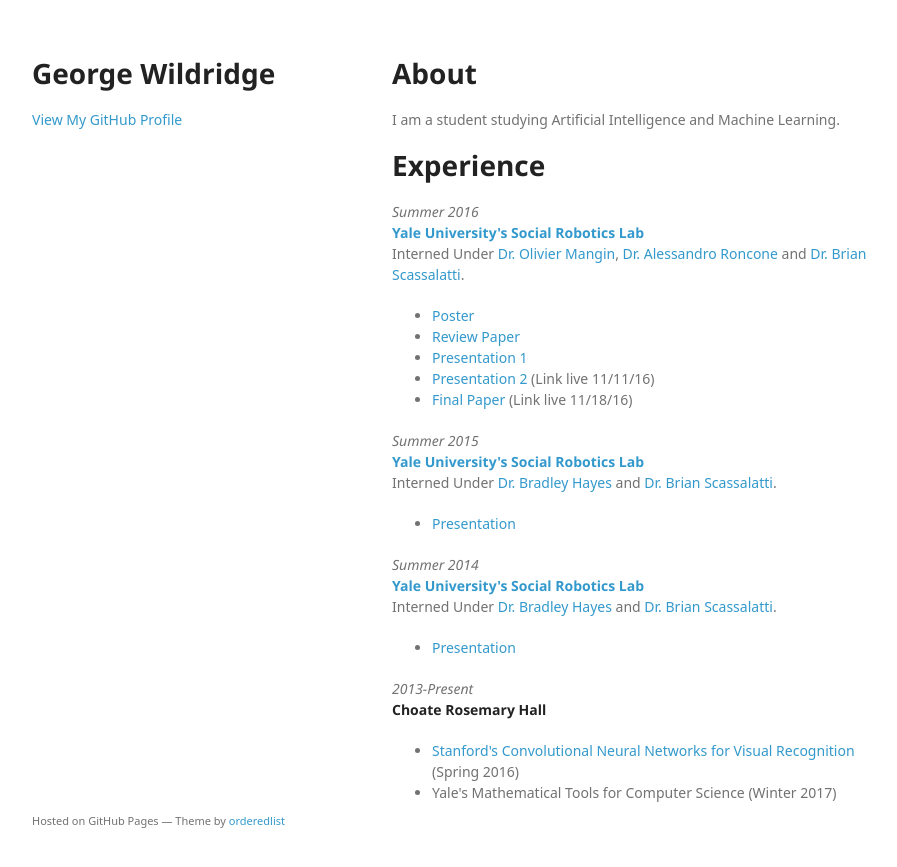
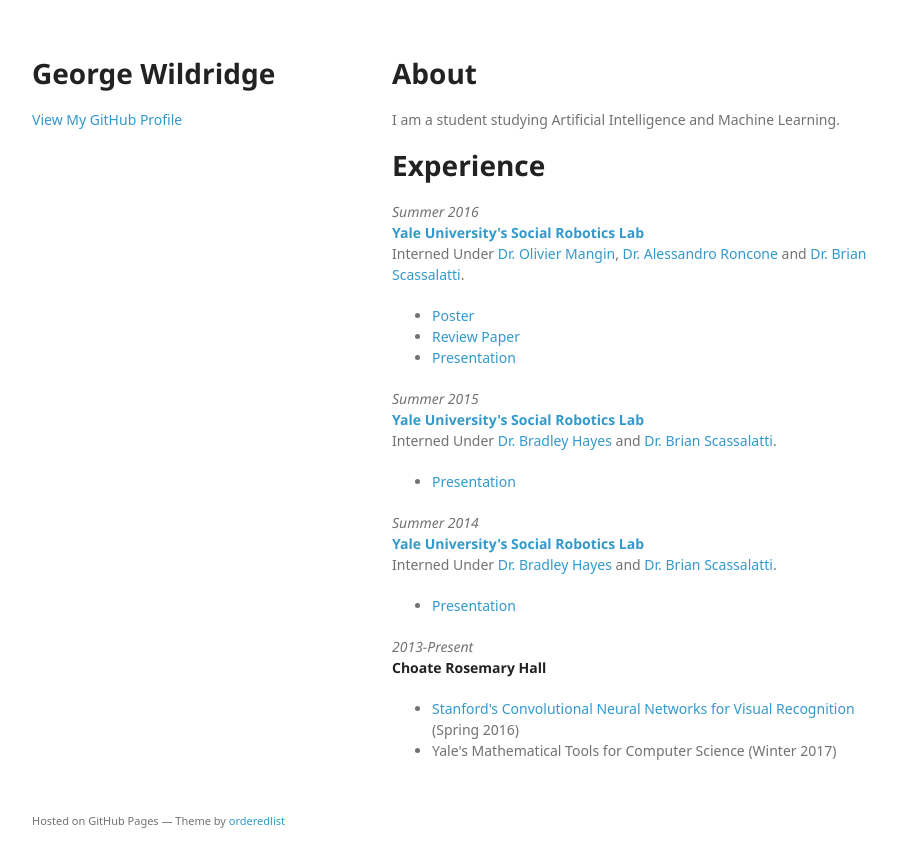
Before and after one commit to georgewildridge/georgewildridgeoriginalwebsite, a Jekyll site: the page index.html, which Jekyll copies as it is, in a window 1280 px wide. Shown: the top 867 px of the page, without its empty margins (178-1075 px from the left). Built offline with Jekyll 4.4.1, drawn with Linux system fonts in a browser that asks for light colours; some web fonts are replaced.

```diff
--- a/index.html
+++ b/index.html
@@ -40,10 +40,8 @@ Interned Under <a href="http://olivier.mangin.com/">Dr. Olivier Mangin</a>, <a h
 </li>
 <li> <a href="https://github.com/georgewildridge/About/raw/master/social-hierarchical-learning%20(1).pdf">Review Paper</a>
 </li>
-<li> <a href="https://www.youtube.com/watch?v=Cnb9Qs_XCfI&amp;feature=youtu.be">Presentation 1</a>
+<li> <a href="https://www.youtube.com/watch?v=Cnb9Qs_XCfI&amp;feature=youtu.be">Presentation</a>
 </li>
-<li> <a href="">Presentation 2</a> (Link live 11/11/16)</li>
-<li> <a href="">Final Paper</a> (Link live 11/18/16)</li>
 </ul>
 
 <p><em>Summer 2015</em><br>
```
Also changed, not shown: params.json (+1 -1 lines).
